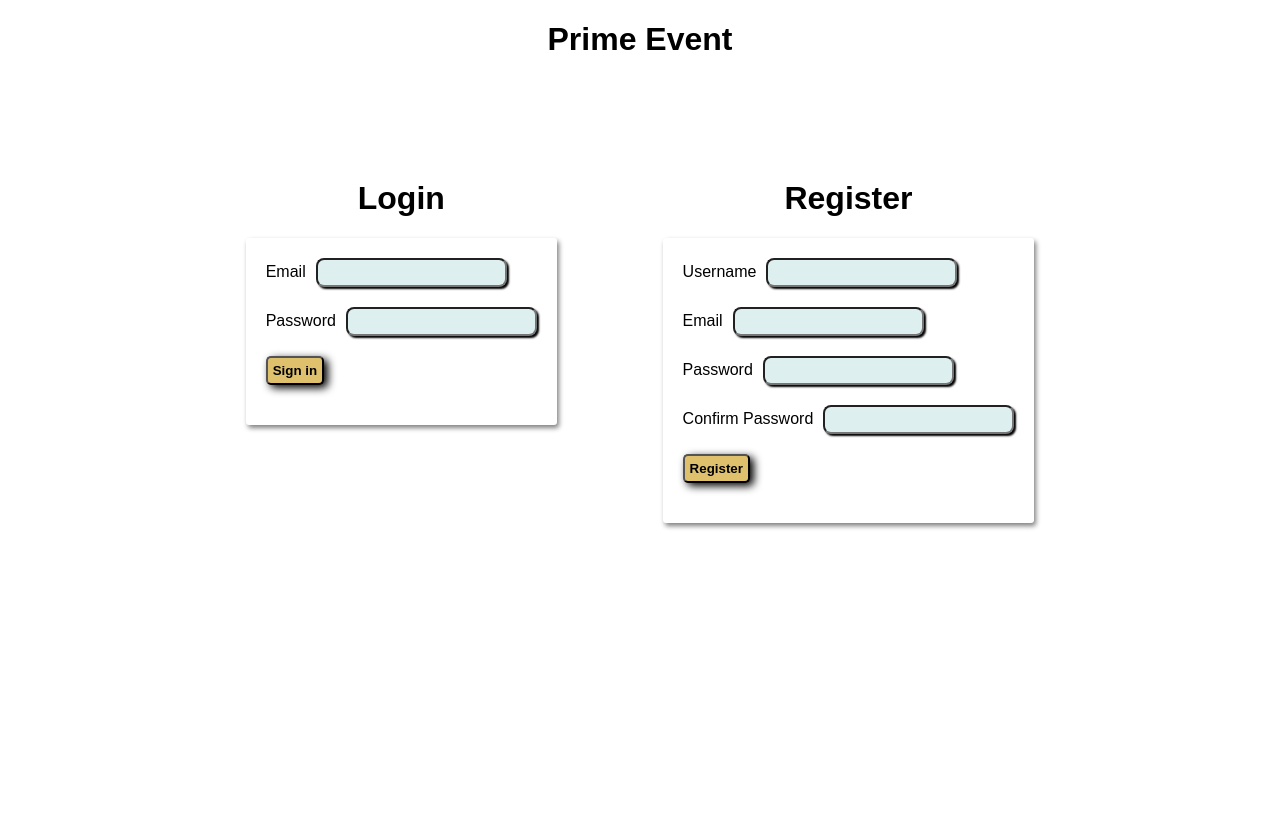
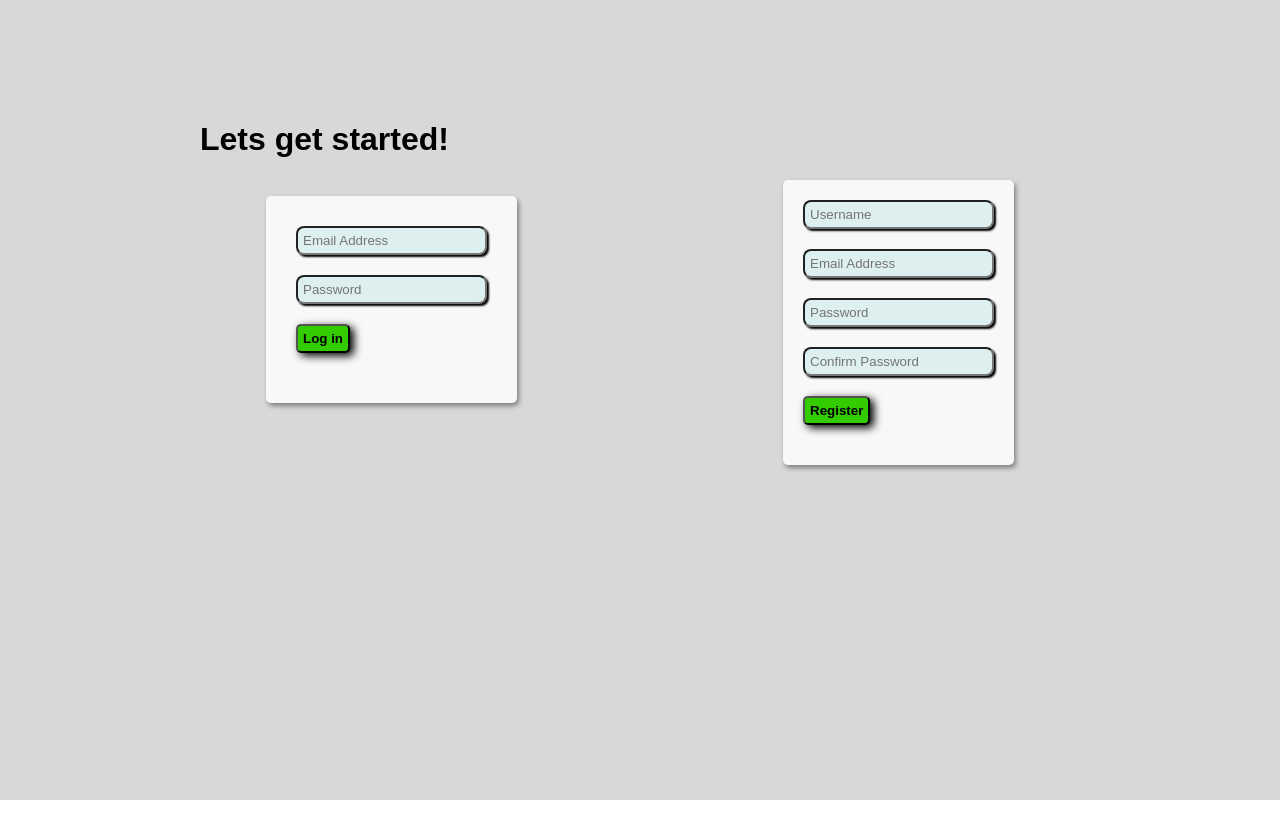
Before and after one commit to xvaldez0411/Prime-Event, a React (Create React App) app in the folder client/: page /login in a window 1280 px wide. After the commit the page ends 800 px from the top, so only its background shows below. Built offline with nearby package versions, Linux system fonts and the light colour scheme.

Commit message:
changes to css

```diff
--- a/client/src/App.css
+++ b/client/src/App.css
@@ -19,30 +19,32 @@
   margin: 0 auto;
   padding: 0;
   box-sizing: border-box;
-  width: 1000px;
+  width: 100%;
   height: 800px;
 }
 
 .logreg {
   display: flex;
   justify-content: space-evenly;
-  margin-top: 100px;
+  /* margin-top: 100px; */
 }
 
 .login-form {
   display: flex;
   flex-direction: column;
-  padding: 20px;
-  border-radius: 3px;
+  padding: 30px;
+  border-radius: 5px;
   box-shadow: 2px 3px 5px gray;
+  background-color: #F8F8F8;
 }
 
 .register-form {
   display: flex;
   flex-direction: column;
   padding: 20px;
-  border-radius: 3px;
+  border-radius: 5px;
   box-shadow: 2px 3px 5px gray;
+  background-color: #F8F8F8;
 }
 
 .login-form div {
@@ -96,14 +98,15 @@ button:hover {
 }
 
 .logreg-topbar {
-  text-align: center;
+  /* text-align: center; */
+  margin-left: 200px;
 }
 
 .top-bar {
   display: flex;
   align-items: center;
   justify-content: space-around;
-  border-radius: 10px;
+  /* border-radius: 10px; */
   margin-bottom: 30px;
   background-color: rgba(255,255,255, .6);
 }
@@ -119,7 +122,7 @@ button:hover {
   flex-direction: column;
   align-items: center;
   justify-content: space-between;
-  padding: 20px;
+  padding: 30px;
   border-radius: 3px;
   box-shadow: 2px 3px 5px gray;
   background-color:rgba(255,255,255, .8);
@@ -134,10 +137,10 @@ button:hover {
   flex-direction: column;
   align-items: center;
   justify-content: space-between;
-  padding: 20px;
+  padding: 30px;
   border-radius: 3px;
   box-shadow: 2px 3px 5px gray;
-  height: 230px;
+  height: 208px;
   background-color:rgba(255,255,255, .8);
 }
 
--- a/client/src/components/CreateEvent.js
+++ b/client/src/components/CreateEvent.js
@@ -91,7 +91,7 @@ const logout = (e)=>{
               <h1>Welcome, {user.username}!</h1>
               <Link to = {'/home'}><button>Home <img style={{height:'14px', width:'14px'}} src={homeIcon}/></button></Link>
               <Link to = {`/user/profile/${user.username}`}><button>Profile <img style={{height:'14px', width:'14px'}} src = {profileIcon}/></button></Link>
-              <button onClick={logout}><img style={{height:'14px', width:'14px'}} src = {logOutIcon}/></button>
+              <button onClick={logout}>Logout <img style={{height:'14px', width:'14px'}} src = {logOutIcon}/></button>
           </div>
           <h1 className='page-title'>Create Event</h1>
           <form onSubmit={submitHandle}>
--- a/client/src/components/Login.js
+++ b/client/src/components/Login.js
@@ -34,12 +34,13 @@ const Login = (props) => {
 
   return (
     <div>
-        <h1 style={{textAlign: 'center'}}>Login</h1>
+        {/* <h1 style={{textAlign: 'center'}}>Login</h1> */}
         <p className='error-text'>{errorMessage ? errorMessage:""}</p>
         <form onSubmit={login} className='login-form'>
             <div>
-                <label>Email</label>
+                {/* <label>Email</label> */}
                 <input
+                placeholder='Email Address'
                 type="text"
                 name='email'
                 value={email}
@@ -47,8 +48,9 @@ const Login = (props) => {
                 />
             </div>
             <div>
-                <label>Password</label>
+                {/* <label>Password</label> */}
                 <input
+                placeholder='Password'
                 type='password'
                 name='password'
                 value={password}
@@ -56,7 +58,7 @@ const Login = (props) => {
                 />
             </div>
             <div>
-                <button type='submit'>Sign in</button>
+                <button style={{backgroundColor:'#33CC00'}} type='submit'>Log in</button>
             </div>
         </form>
     </div>
--- a/client/src/components/Register.js
+++ b/client/src/components/Register.js
@@ -48,14 +48,14 @@ const Register = (props) => {
 
   return (
     <div>
-
-        <h1 style={{textAlign: 'center'}}>Register</h1>
+        {/* <h1 style={{textAlign: 'center'}}>Register</h1> */}
         {confirmReg ? <h4 style={{color: 'green'}}>{confirmReg}</h4> : null}
         <form onSubmit={register} className='register-form'>
             <div>
-                <label>Username</label>
+                {/* <label>Username</label> */}
                 {errors.username ? (<span className='error-text'>{errors.username.message}</span>) : null}
                 <input
+                placeholder='Username'
                 type='text'
                 name='username'
                 value = {user.username}
@@ -63,9 +63,10 @@ const Register = (props) => {
                 />
             </div>
             <div>
-            <label>Email</label>
+            {/* <label>Email</label> */}
                 {errors.email ? (<span className='error-text'>{errors.email.message}</span>) : null}
                 <input
+                placeholder='Email Address'
                 type='email'
                 name='email'
                 value = {user.email}
@@ -73,9 +74,10 @@ const Register = (props) => {
                 />
             </div>
             <div>
-            <label>Password</label>
+            {/* <label>Password</label> */}
                 {errors.password ? (<span className='error-text'>{errors.password.message}</span>) : null}
                 <input
+                placeholder='Password'
                 type='password'
                 name='password'
                 value = {user.password}
@@ -83,9 +85,10 @@ const Register = (props) => {
                 />
             </div>
             <div>
-            <label>Confirm Password</label>
+            {/* <label>Confirm Password</label> */}
                 {errors.confirmPassword ? (<span className='error-text'>{errors.confirmPassword.message}</span>) : null}
                 <input
+                placeholder='Confirm Password'
                 type='password'
                 name='confirmPassword'
                 value = {user.confirmPassword}
@@ -93,7 +96,7 @@ const Register = (props) => {
                 />
             </div>
             <div>
-                <button>Register</button>
+                <button style={{backgroundColor:'#33CC00'}}>Register</button>
             </div>
         </form>
     </div>
--- a/client/src/components/UpdateEvent.js
+++ b/client/src/components/UpdateEvent.js
@@ -101,9 +101,9 @@ const UpdateEvent = () => {
       <div className='container'>
         <div className='top-bar'>
           <h1>Welcome, {user.username}!</h1>
-          <Link to = {'/home'}><button><img style={{height:'14px', width:'14px'}} src={homeIcon}/></button></Link>
-          <Link to = {`/user/profile/${user.username}`}><button><img style={{height:'14px', width:'14px'}} src = {profileIcon}/></button></Link>
-          <button onClick={logout}><img style={{height:'14px', width:'14px'}} src = {logOutIcon}/></button>
+          <Link to = {'/home'}><button>Home <img style={{height:'14px', width:'14px'}} src={homeIcon}/></button></Link>
+          <Link to = {`/user/profile/${user.username}`}><button>Profile <img style={{height:'14px', width:'14px'}} src = {profileIcon}/></button></Link>
+          <button onClick={logout}>Logout <img style={{height:'14px', width:'14px'}} src = {logOutIcon}/></button>
         </div>
         <h1 className='page-title'>Update Event</h1>
           <form onSubmit={submitHandle}>
--- a/client/src/views/LogReg.js
+++ b/client/src/views/LogReg.js
@@ -4,9 +4,10 @@ import Register from '../components/Register'
 
 const LogReg = () => {
   return (
-    <div className='container'>
+    <div className='container' style={{backgroundColor:'#D8D8D8', paddingTop:'100px'}}>
+      <p></p>
         <div className='logreg-topbar'>
-          <h1>Prime Event</h1>
+          <h1>Lets get started!</h1>
         </div>
         <div className='logreg'>
             <div className='login'>
```
